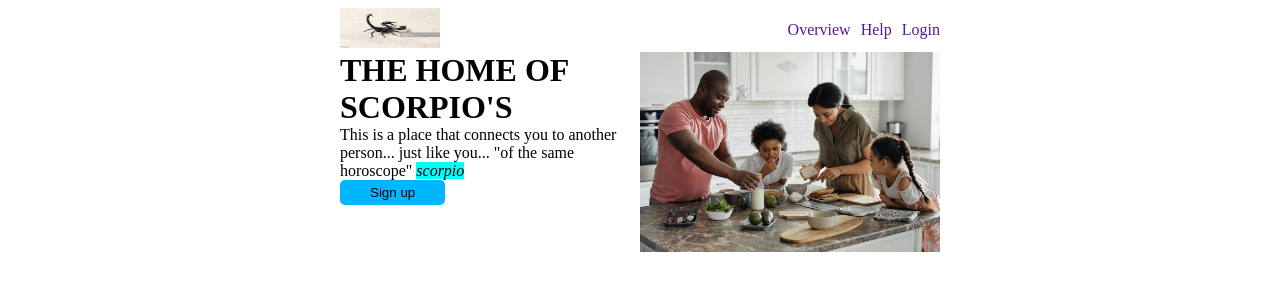
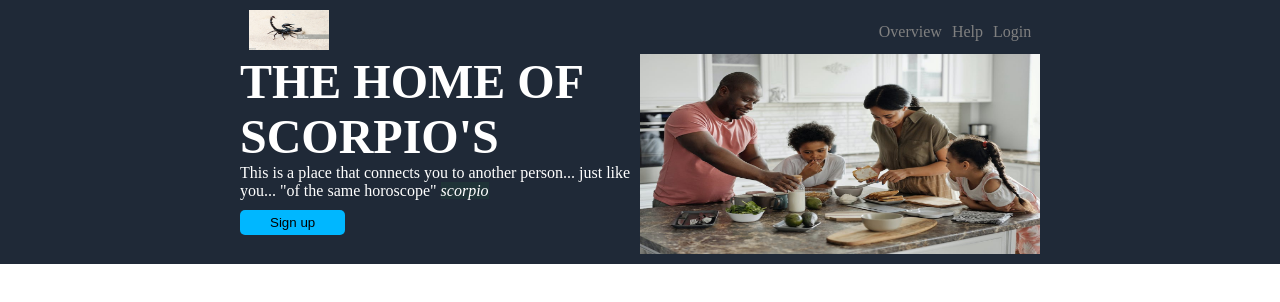
Before and after one commit to SoccerDevC/landing-page, a plain HTML site: page index.html in a window 1280 px wide. Drawn offline with Linux system fonts and the light colour scheme.

Commit message:
Commit with the whole header section finished

```diff
--- a/index.html
+++ b/index.html
@@ -7,7 +7,6 @@
         <link rel="stylesheet" href="styles.css"/>
     </head>
     <body>
-        <div class="entire-document">
         <div class="header">
             <div class="header-top common">
                 <div class="image-logo">
@@ -38,8 +37,6 @@
 
         </div>
         <div class="footer">
-
-            </div>
         </div>
     </body>
 </html>
--- a/styles.css
+++ b/styles.css
@@ -1,15 +1,10 @@
 body{
-    padding: 10px auto;
+    margin: 0px;
+
+    padding: 0px;
     display: flex;
-    justify-content: center;
-    align-items: center;
-}
-.entire-document{
-    display: flex;
+
     flex-direction: column;
-    margin: 0px;
-    padding: 10px auto;
-    width:600px;
 
 }
 
@@ -17,17 +12,18 @@ body{
     display: flex;
     flex-direction: column;
     flex: 1;
+    padding:10px 20%;
+
 }
 .header-top{
-    width:600px;
     display: flex;
-    justify-content: center;
-    justify-content: space-between;
-    align-items: center;
-    gap: 200px;
+    flex:1;
+    flex-shrink: 0;
+    gap:550px;
+
 }
 .logo{
-    width:100px;
+    width:80px;
     height:40px;
     flex-shrink: 0;
 
@@ -35,34 +31,32 @@ body{
 .header-bottom{
     display: flex;
 
-
-    align-items: center;
-    justify-content: center;
 }
 
 .people,
 .title,
 .size{
-    width:300px;
+    width:400px;
     height:200px;
+    flex-shrink: 0;
 }
 .header-links{
     display: flex;
-
     gap:10px;
     padding: 0px;
     margin: 0px;
-
+    flex-shrink: 0;
 }
 a{
     text-decoration: none;
+    color:gray;
 }
 .home{
     font-weight: 700;
     font-size: 32px;
 }
 .span-scorpio{
-    background-color: aqua;
+    background-color:#1F3337;
     font-style: italic;
 }
 button{
@@ -71,4 +65,24 @@ button{
     border-radius: 5px;
     border: none;
     padding: 5px 30px;
+    margin-top: 10px;
 }
+.header,
+.footer{
+    background-color: #1F2937;
+}
+.title{
+    color: white;
+}
+.home{
+    font-size: 48px;
+    font-weight: 900;
+}
+.footer{
+    display: block;
+}
+.header-bottom,
+.header-top{
+    align-items: center;
+    justify-content: center;
+}
```
Lines whose indentation alone changed are shown as unchanged.
